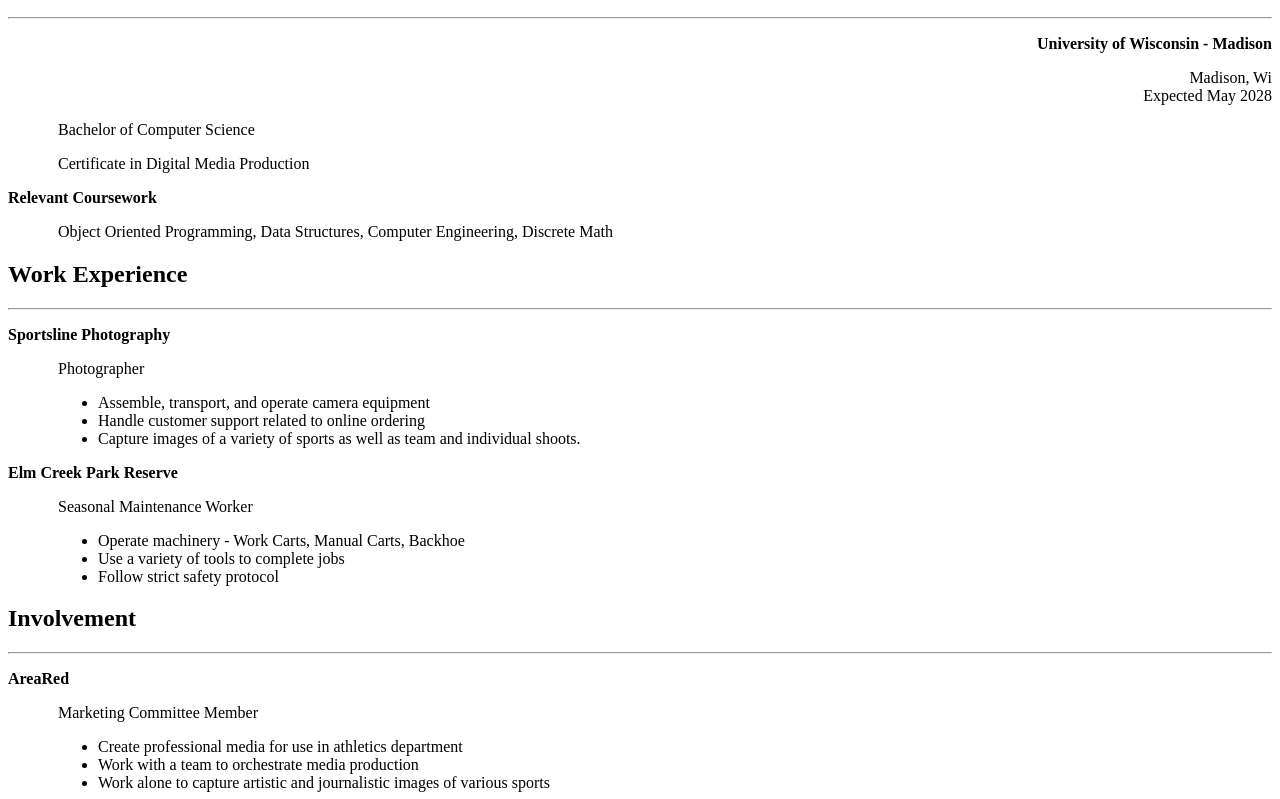
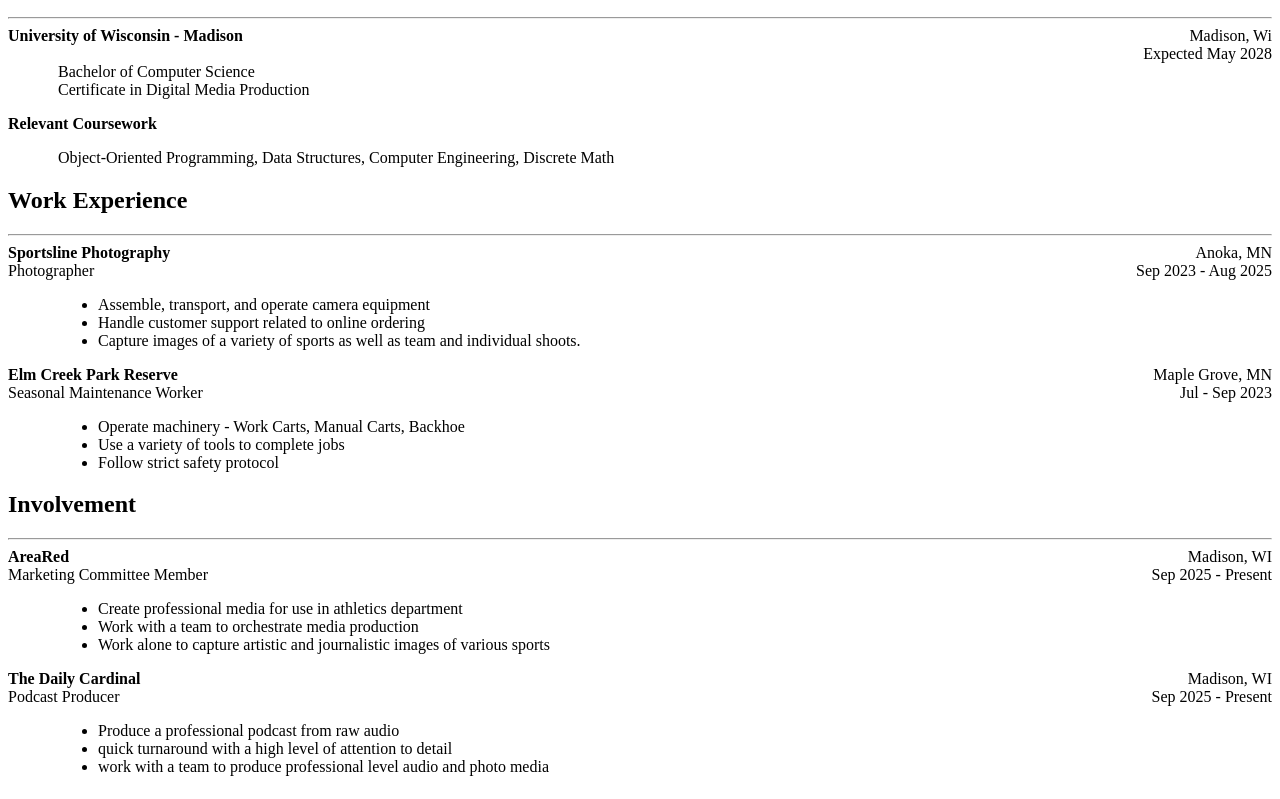
Before and after one commit to titus-matthew1/Resume, a plain HTML site: page index.html in a window 1280 px wide. Shown: the part 148-947 px from the top of the page. Drawn offline with Linux system fonts and the light colour scheme.

Commit message:
Added date/location, further cleanup

```diff
--- a/index.html
+++ b/index.html
@@ -16,31 +16,26 @@
 			<h2 class="header">Education</h2>
 			<hr>
 
+			<div class="header-row">
+				<p><b>University of Wisconsin - Madison</b></p>
+				<p class="location-date">Madison, Wi<br> Expected May 2028</p>
+			</div>
+			<p class="degree-info">Bachelor of Computer Science<br>Certificate in Digital Media Production</p>
 
-			<div class="date">
-			<p><b>University of Wisconsin - Madison</b></p>
-			<p>Madison, Wi<br> Expected May 2028</p>
-
+			<div>
+				<p><b>Relevant Coursework</b></p>
+				<p class="coursework">Object-Oriented Programming, Data Structures, Computer Engineering, Discrete Math</p>
 			</div>
-
-			<p class="content">Bachelor of Computer Science</p>
-			<p class = "content">Certificate in Digital Media Production</p>
-
-			<p><b>Relevant Coursework</b></p>
-
-			<p class="content">Object Oriented Programming, Data Structures, Computer Engineering, Discrete Math</p>
-
-
-
-
-
 
 
 			<h2>Work Experience</h2>
 			<hr>
 
-			<p><b>Sportsline Photography</b></p>
-			<p class="content">Photographer</p>
+			<div class="header-row">
+				<p><b>Sportsline Photography</b><br>Photographer</p>
+				<p class="location-date">Anoka, MN<br>Sep 2023 - Aug 2025</p>
+			</div>
+
 
 			<ul class="content">
 				<li>Assemble, transport, and operate camera equipment</li>
@@ -48,8 +43,12 @@
 				<li>Capture images of a variety of sports as well as team and individual shoots.</li>
 			</ul>
 
-			<p><b>Elm Creek Park Reserve</b></p>
-			<p class="content">Seasonal Maintenance Worker</p>
+			<div class="header-row">
+				<p><b>Elm Creek Park Reserve</b><br>Seasonal Maintenance Worker</p>
+				<p class="location-date">Maple Grove, MN<br>Jul - Sep 2023</p>
+			</div>
+
+
 			<ul class="content">
 				<li>Operate machinery - Work Carts, Manual Carts, Backhoe</li>
 				<li>Use a variety of tools to complete jobs</li>
@@ -58,16 +57,22 @@
 
 			<h2>Involvement</h2>
 			<hr>
-			<p><b>AreaRed</b></p>
-			<p class="content">Marketing Committee Member</p>
+
+			<div class="header-row">
+				<p><b>AreaRed</b><br>Marketing Committee Member</p>
+				<p class="location-date">Madison, WI<br>Sep 2025 - Present</p>
+			</div>
+
 			<ul class="content">
 				<li>Create professional media for use in athletics department</li>
 				<li>Work with a team to orchestrate media production</li>
 				<li>Work alone to capture artistic and journalistic images of various sports</li>
 			</ul>
 
-			<p><b>The Daily Cardinal</b></p>
-			<p class="content">Podcast Producer</p>
+			<div class="header-row">
+				<p><b>The Daily Cardinal</b><br>Podcast Producer</p>
+				<p class="location-date">Madison, WI<br>Sep 2025 - Present</p>
+			</div>
 			<ul class="content">
 				<li>Produce a professional podcast from raw audio</li>
 				<li>quick turnaround with a high level of attention to detail</li>
--- a/styles.css
+++ b/styles.css
@@ -1,9 +1,4 @@
-* {
-	font: Cambria, "Hoefler Text", "Liberation Serif", Times, "Times New Roman", "serif";
-}
-
-
-.content{
+ul{
 	margin-left: 50px;
 }
 .center{
@@ -16,7 +11,7 @@
 	 display: flex;
      justify-content: space-between;
      align-items: baseline;
-     margin-bottom: 0;
+     margin-bottom: 0px;
 }
 .header-row p{
 	margin: 0;
@@ -24,3 +19,11 @@
 .location-date{
 	text-align: right;
 }
+.degree-info{
+    margin-left: 50px;
+    margin-top: 0px;
+    margin-bottom: 10px
+}
+.coursework{
+    margin-left: 50px;
+}
```
